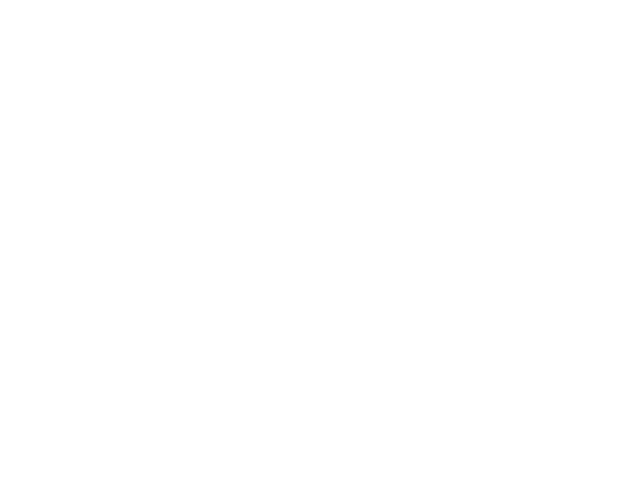
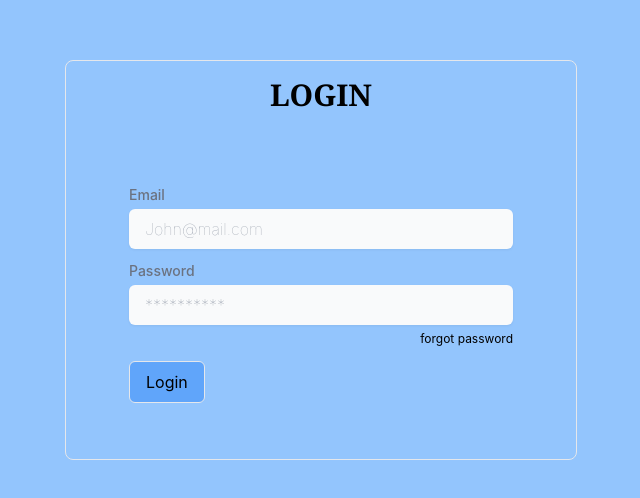
Before and after one commit to anup-2622/recipe, a React (Create React App) app: page /Login in a window 1280 px wide. Before the commit this address had no page. Shown: the part 140-638 px from the top of the page, without its empty margins (319-959 px from the left). Built offline with nearby package versions, Linux system fonts and the light colour scheme.

Commit message:
Login Page Done

```diff
--- a/src/App.js
+++ b/src/App.js
@@ -1,9 +1,8 @@
 
 import { BrowserRouter as Router, Route , Routes } from 'react-router-dom';
 import './App.css';
-import Login from './Login';
-import Dashboard from './Dashboard';
-import PrivateRoute from './PrivateRoute';
+import Login from './components/auth/Login';
+import Dashboard from './components/dashboard/Dashboard';
 
 
 function App() {
@@ -12,8 +11,8 @@ function App() {
     <Router>
         <div>
           <Routes>
-            <Route path='/' element={<Login />}/>
-            <Route path='/dashboard' element={<Dashboard/>}/>
+            <Route path='/' element={<Dashboard/>}/>
+            <Route path='/Login' element={<Login/>}/>
              {/* <PrivateRoute path='/dashboard' element={<Dashboard />}   isAuthenticated={isAuthenticated}/> */}
           </Routes>
         </div>
--- a/src/Login.jsx
+++ /dev/null
@@ -1,40 +0,0 @@
-import React, { useState } from 'react'
-import  axios  from 'axios';
-import { useNavigate ,Link} from 'react-router-dom'
-
-const Login = () => {
-
-    const history = useNavigate();
-
-    const [email ,setEmail] = useState('');
-    const [ password ,setPassword] = useState('')
-
-    // console.log(email + password);
-
-    const handleSubmit = async (e)=>{
-        e.preventDefault();
-        try{
-            const response = await axios.post('http://localhost:9000/user/login' , {email , password});
-            if(response.data.message == 'Authentication Successful'){
-                history("/dashboard")
-            }
-            console.log(response);
-        }
-        catch(error)
-        {
-            console.log(error);
-        }
-    }
-  return (
-    <div>
-        <h2>Login</h2>
-        <form action="" onSubmit={handleSubmit}>
-            <input type="email" value={email} onChange={e=> setEmail(e.target.value)}/>
-            <input type="password" value={password} onChange={e=>setPassword(e.target.value)} />
-            <button type='submit'>Login</button>
-        </form>
-    </div>
-  )
-}
-
-export default Login
--- /dev/null
+++ b/src/components/auth/Login.jsx
@@ -0,0 +1,93 @@
+import React, { useState } from "react";
+import axios from "axios";
+import { useNavigate, Link } from "react-router-dom";
+
+const Login = () => {
+  const history = useNavigate();
+
+  const [email, setEmail] = useState("");
+  const [password, setPassword] = useState("");
+
+  // console.log(email + password);
+
+  const handleSubmit = async (e) => {
+    e.preventDefault();
+    try {
+      const response = await axios.post("http://localhost:9000/user/login", {
+        email,
+        password,
+      });
+      if (response.data.message == "Authentication Successful") {
+        history("/dashboard");
+      }
+      console.log(response);
+    } catch (error) {
+      console.log(error);
+    }
+  };
+  return (
+    <div className="flex justify-center max-w-full min-h-screen bg-blue-300 md:items-center md:justify-center md:h-screen ">
+      <div className="flex flex-col w-full m-auto mx-2 border rounded-lg h-fit md:w-2/5 md:h-1/2">
+        <div className="py-2 my-2 font-serif text-3xl font-extrabold text-center ">
+          <p>LOGIN</p>
+        </div>
+        <div className="flex items-center justify-center mx-2 md:h-full md:mx-0">
+          <form action="" onSubmit={handleSubmit}>
+            <div class="group relative w-72 my-3 md:w-80 lg:w-96">
+              <label
+                htmlFor="email"
+                className="block w-full pb-1 text-sm font-medium text-gray-500 transition-all duration-200 ease-in-out group-focus-within:text-blue-400"
+              >
+                Email
+              </label>
+              <input
+                className="w-full h-10 px-4 font-thin transition-all duration-200 ease-in-out rounded-md outline-none peer bg-gray-50 drop-shadow-sm focus:bg-white focus:ring-2 focus:ring-blue-400"
+                type="email"
+                id="email"
+                value={email}
+                placeholder="John@mail.com"
+                required
+                onChange={(e) => setEmail(e.target.value)}
+              />
+            </div>
+
+            <div className="relative my-3 group w-72 md:w-80 lg:w-96">
+              <label
+                htmlFor="password"
+                className="block w-full pb-1 text-sm font-medium text-gray-500 transition-all duration-200 ease-in-out group-focus-within:text-blue-400"
+              >
+                Password
+              </label>
+              <input
+                type="password"
+                className="w-full h-10 px-4 font-thin transition-all duration-200 ease-in-out rounded-md outline-none peer bg-gray-50 drop-shadow-sm focus:bg-white focus:ring-2 focus:ring-blue-400"
+                id="password"
+                value={password}
+                placeholder="**********"
+                required
+                minLength={8}
+                onChange={(e) => setPassword(e.target.value)}
+              />
+              <div className=" text-end">
+                <a href="" className="text-xs text-none">
+
+                forgot password
+                </a>
+              </div>
+            </div>
+            <div className="my-3 group w-72 md:-80 lg:w-96">
+              <button
+                type="submit"
+                className="p-2 px-4 bg-blue-400 border rounded-md hover:bg-blue-300"
+              >
+                Login
+              </button>
+            </div>
+          </form>
+        </div>
+      </div>
+    </div>
+  );
+};
+
+export default Login;
--- a/src/Dashboard.jsx
+++ b/src/components/dashboard/Dashboard.jsx
@@ -1,13 +1,8 @@
 import React from 'react'
 
-
 const Dashboard = () => {
-
   return (
-
-<div className="text-lg ">
- happy coding
-</div>
+    <div>Dashboard</div>
   )
 }
 
```
Also changed, not shown: src/assets/bg.jpg (added), src/assets/chef_cap.png (added), src/components/auth/Signup.jsx (added).
